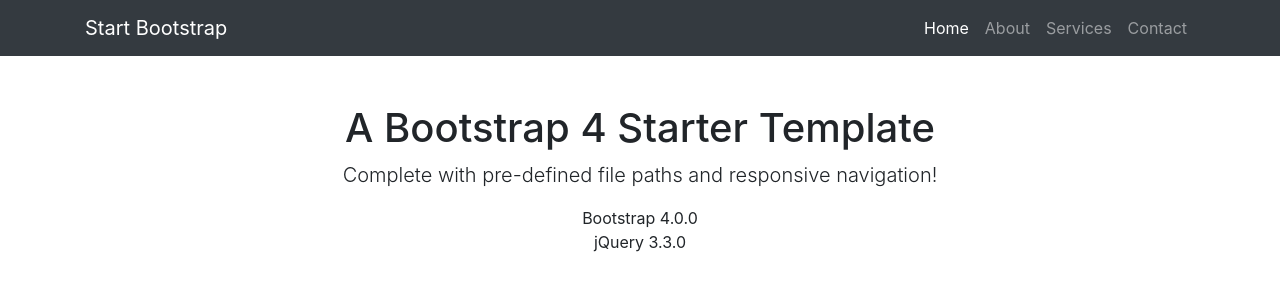
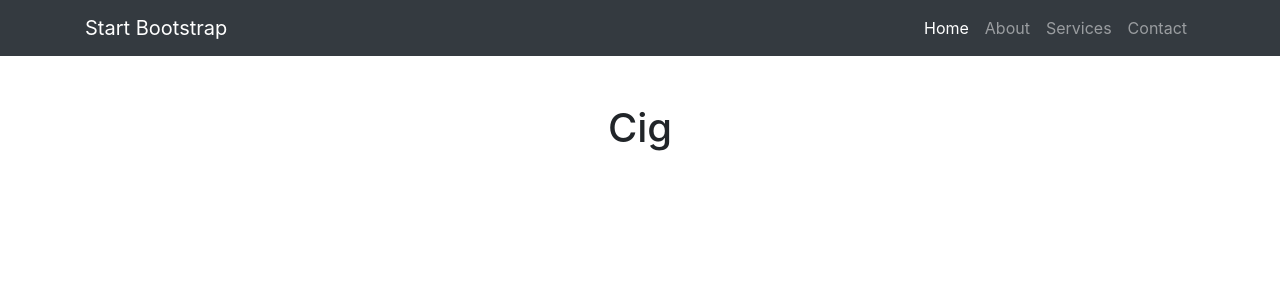
Before and after one commit to Jallyman/Loblo, a website: page index.html in a window 1280 px wide. Drawn offline with Linux system fonts and the light colour scheme.

Commit message:
Index update

```diff
--- a/index.html
+++ b/index.html
@@ -62,12 +62,7 @@
     <div class="container">
       <div class="row">
         <div class="col-lg-12 text-center">
-          <h1 class="mt-5">A Bootstrap 4 Starter Template</h1>
-          <p class="lead">Complete with pre-defined file paths and responsive navigation!</p>
-          <ul class="list-unstyled">
-            <li>Bootstrap 4.0.0</li>
-            <li>jQuery 3.3.0</li>
-          </ul>
+          <h1 class="mt-5">Cig</h1>
         </div>
       </div>
     </div>
```
